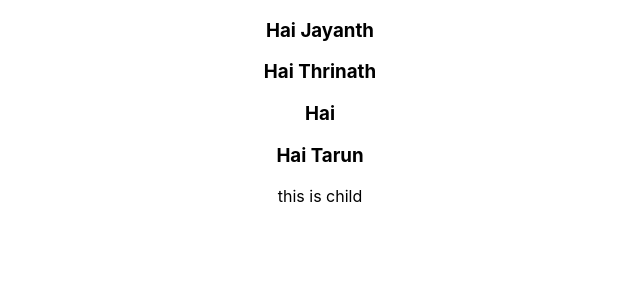
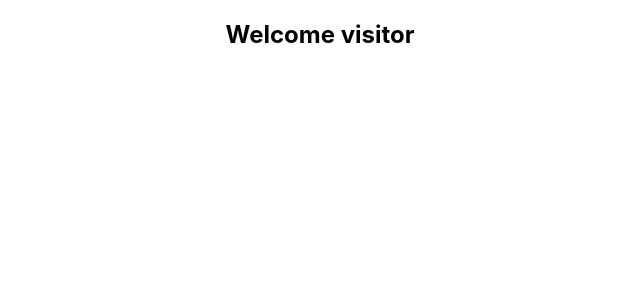
Before and after one commit to madhuvayya/React-Practice, a React (Create React App) app: page / in a window 1280 px wide. Shown: the top 300 px of the page, without its empty margins (320-960 px from the left). Built offline with nearby package versions, Linux system fonts and the light colour scheme.

Commit message:
Added MessageState file to implement state in class component

```diff
--- a/src/App.js
+++ b/src/App.js
@@ -7,6 +7,7 @@ import Greet from './components/Greet';
 import ClassComponent from './components/ClassComponent'
 import GreetProps from './components/GreetProps';
 import ClassProps from './components/ClassProps'
+import MessageState from './components/MessageState';
 
 function App() {
   return (
@@ -17,10 +18,12 @@ function App() {
       {/* <GreetProps name="Rajesh" id="123"><p>He is a engineer</p></GreetProps>
       <GreetProps name="Suresh" id="456" ><button>Action</button></GreetProps>
       <GreetProps name="Suresh" id="456" /> */}
-      <ClassProps name='Jayanth' />
+      {/* <ClassProps name='Jayanth' />
       <ClassProps name='Thrinath' />
       <ClassProps />
-      <ClassProps name='Tarun'><p>this is child</p></ClassProps>
+      <ClassProps name='Tarun'><p>this is child</p></ClassProps> */}
+
+      <MessageState />
     </div>
   );
 }
--- /dev/null
+++ b/src/components/MessageState.js
@@ -0,0 +1,17 @@
+import React, { Component } from 'react'
+
+class MessageState extends Component {
+
+    constructor(){
+        super();
+        this.state = {
+            message : 'Welcome visitor'
+        }
+    }
+
+    render() {
+    return <h2>{this.state.message}</h2>;
+    }
+}
+
+export default MessageState
```
